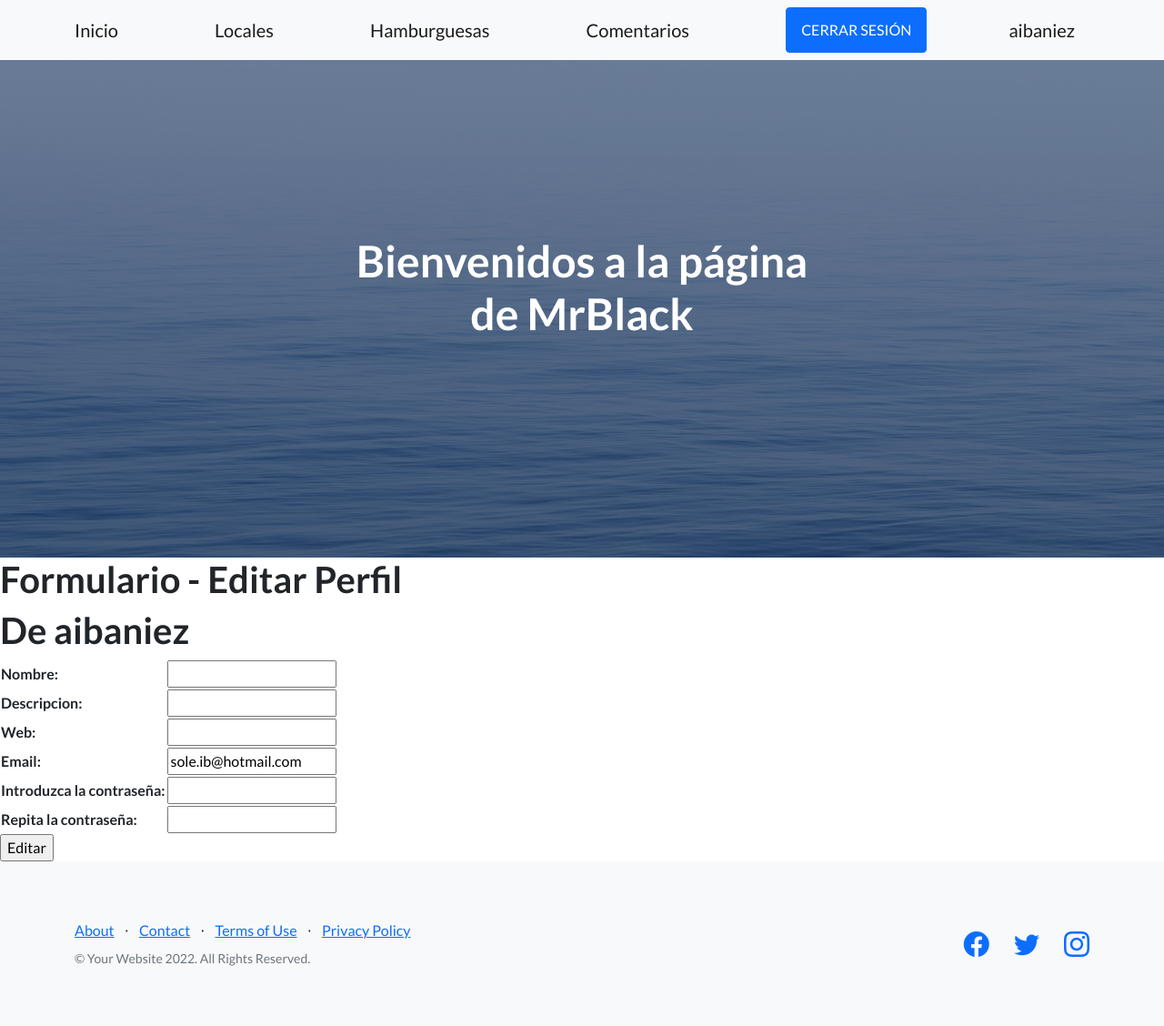
After one commit to soleib/Entrega_Final, a Django app: page /AppMrBlack/editarPerfil in a window 1280 px wide. The commit adds this page. Shown: the whole page at 91% size. Run offline with Django 4.2, Linux system fonts and the light colour scheme; a user stored in the database is signed in; some libraries are stand-ins or nearby versions.

Commit message:
Edición de Perfil

```diff
--- a/MrBlack/AppMrBlack/forms.py
+++ b/MrBlack/AppMrBlack/forms.py
@@ -1,5 +1,8 @@
 
 
+from dataclasses import field
+import email
+from tkinter import image_names
 from django.contrib.auth.forms import UserCreationForm
 from django import forms
 from django.contrib.auth.models import User
@@ -26,3 +29,19 @@ class UserRegisterForm(UserCreationForm):
         fields = ['username','email', 'password1','password2']
 
         help_texts ={k:"" for k in fields}
+
+class UserEditForm(UserCreationForm):
+    #Acá se definen las opciones que queres editar del usuario.
+    #imagen=
+    nombre = forms.CharField()
+    descripcion = forms.CharField()
+    web = forms.URLField()
+    email = forms.EmailField()
+    password1 = forms.CharField(label='Introduzca la contraseña',widget=forms.PasswordInput)
+    password2 = forms.CharField(label='Repita la contraseña',widget=forms.PasswordInput)
+
+    class Meta:
+        model = User
+        fields = ['nombre','descripcion','web','email','password1','password2']
+        #fields = ['descripcion','web','email','password1','password2']
+        help_texts= {k:"" for k in fields}
--- /dev/null
+++ b/MrBlack/AppMrBlack/templates/editarPerfil.html
@@ -0,0 +1,29 @@
+{% extends 'padre.html' %}
+{% load static %}
+{% block contenidoquecambia %}
+
+
+ <!--Aquí va lo que cambia, y lo asociado a está vista :) -->
+ <h1>Formulario - Editar Perfil</h1>
+ <h1>De {{usuario}}</h1>
+
+
+ <form action="" method="POST">{% csrf_token %}
+
+     <!-- Acá está la magia de Django-->
+
+     <table>
+
+         {{ miFormulario.as_table }}
+
+
+     </table>
+
+
+     <input type="submit", value="Editar">
+
+ </form>
+
+
+
+{% endblock contenidoquecambia %}
--- a/MrBlack/AppMrBlack/templates/padre.html
+++ b/MrBlack/AppMrBlack/templates/padre.html
@@ -28,7 +28,7 @@
 
                 {% if request.user.is_authenticated %}
                     <a class="btn btn-primary" href="{% url 'Logout' %}">CERRAR SESIÓN</a>
-                    <h8>{{user.username}}</h8>
+                    <a class="navbar-brand" href="{% url 'EditarPerfil' %}">{{user.username}}</a>
                 {% endif %}
                 {% if not request.user.is_authenticated %}
                     <a class="btn btn-primary" href="{% url 'Login' %}">INICIAR SESIÓN</a>
--- a/MrBlack/AppMrBlack/urls.py
+++ b/MrBlack/AppMrBlack/urls.py
@@ -26,6 +26,7 @@ urlpatterns = [
     path('login/', views.login_request, name="Login"),
     path('register/', views.register, name="Register"),
     path('logout/', LogoutView.as_view(template_name="logout.html"), name="Logout"),
+    path('editarPerfil',views.editarPerfil, name="EditarPerfil"),
 
     #inicio
     path('busquedaHamburguesa/', views.busquedaHamburguesa, name="BusquedaHamburguesa"),
--- a/MrBlack/AppMrBlack/views.py
+++ b/MrBlack/AppMrBlack/views.py
@@ -1,10 +1,13 @@
+import email
 from threading import local
 from urllib import request
+import webbrowser
+from xml.etree.ElementTree import QName
 from django.http import HttpResponse
 from django.shortcuts import render
 
 from .models import Avatar, Hamburguesas, Locales
-from .forms import HamburguesaFormulario
+from .forms import HamburguesaFormulario, UserEditForm
 
 from .models import Hamburguesas, Locales
 from .forms import HamburguesaFormulario, UserRegisterForm
@@ -15,6 +18,8 @@ from django.contrib.auth import login, logout, authenticate
 from django.views.generic import ListView
 from django.views.generic.detail import DetailView
 from django.views.generic.edit import CreateView, UpdateView, DeleteView
+
+from django.contrib.auth.decorators import login_required
 
 # Create your views here.
 def inicio(request):
@@ -200,3 +205,30 @@ def buscarHamburguesa(request):
         return render(request, "buscarHamburguesa.html", {"hamburguesa":hamburguesa,"nombrehamburguesa" : nombrehamburguesa})
     else:
         return HttpResponse("No enviaste Datos")
+
+@login_required
+def editarPerfil(request):
+
+    #Instancia de login
+    usuario = request.user
+    if request.method == 'POST':
+        miFormulario = UserEditForm(request.POST)
+        if miFormulario.is_valid():
+
+            informacion = miFormulario.cleaned_data
+
+            #Datos que se modificarán
+            usuario.nombre = informacion['nombre']
+            usuario.descripcion = informacion['descripcion']
+            usuario.web = informacion['web']
+            usuario.email = informacion['email']
+            usuario.password1 = informacion['password1']
+            usuario.password2 = informacion['password2']
+
+            return render(request,"inicio.html")
+        #En caso de que no sea post
+    else:
+        #Creo el formulario con los datos que voy a modificar
+        miFormulario = UserEditForm(initial={'email':usuario.email})
+
+    return render(request, "editarPerfil.html",{"miFormulario":miFormulario, "usuario":usuario})
```
Also changed, not shown: MrBlack/db.sqlite3, MrBlack/media/avatares/sole.PNG (added).
